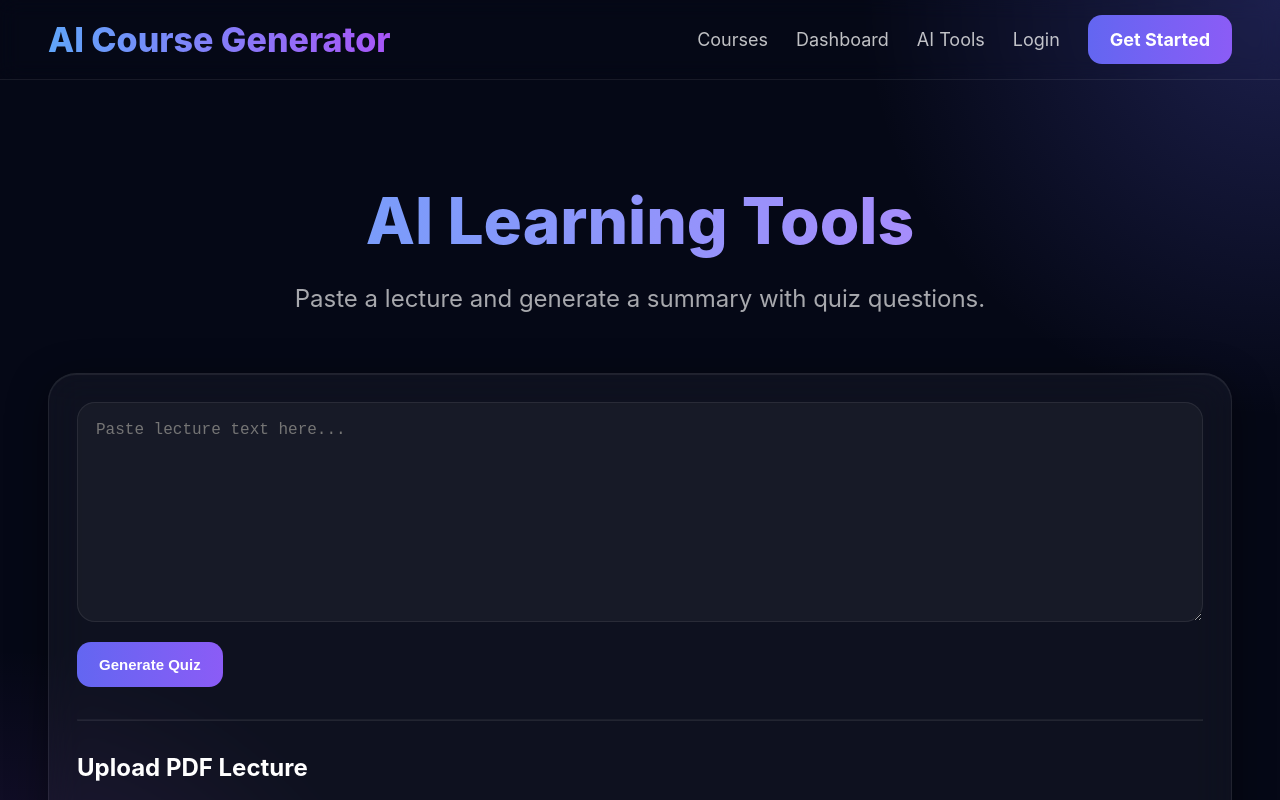
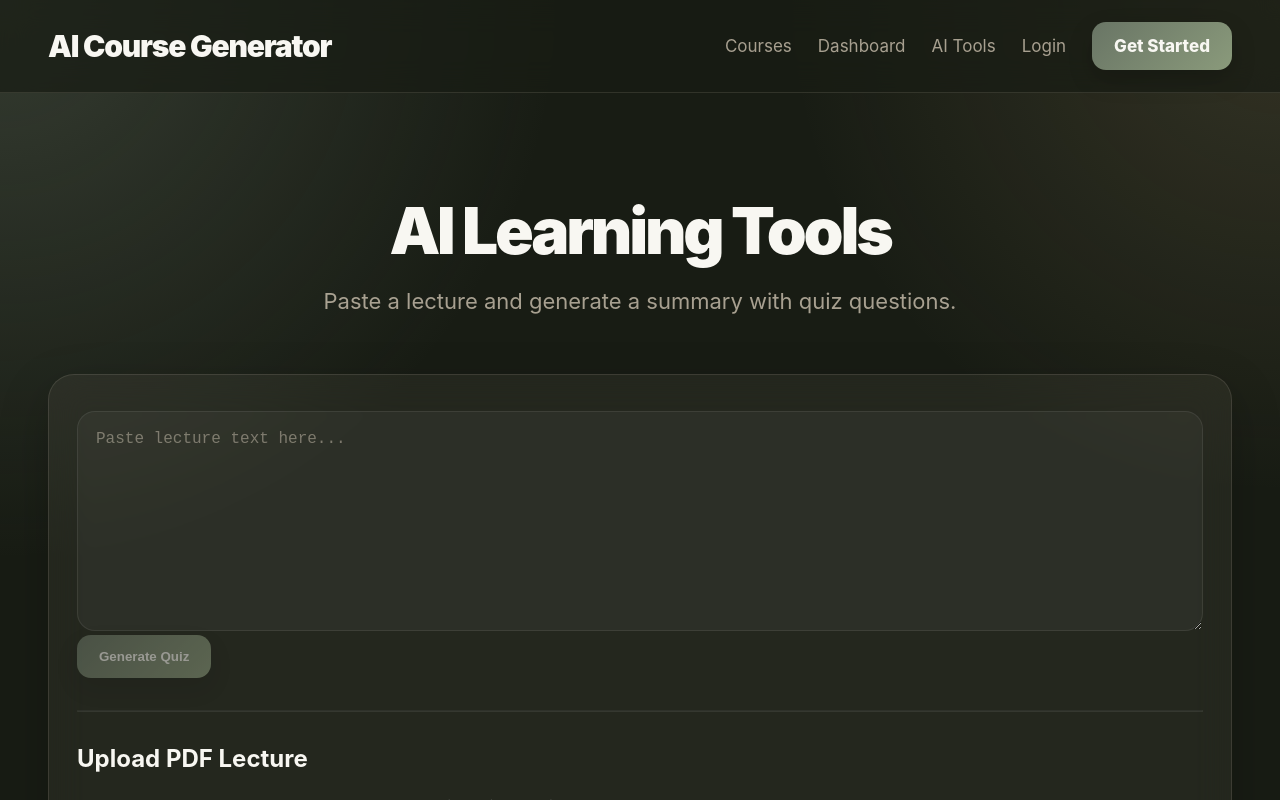
Before and after one commit to Jahon27/ai-course-generator, a React app in the folder frontend/: page /ai-tools in a window 1280 px wide. Shown: the top 800 px of the page. Built offline with nearby package versions, Linux system fonts and the light colour scheme; the HTML template or start-up script is replaced by a standard one.

Commit message:
update styles App.css

```diff
--- a/frontend/src/App.css
+++ b/frontend/src/App.css
@@ -2,17 +2,29 @@
   box-sizing: border-box;
 }
 
+:root {
+  --bg: #181c14;
+  --surface: rgba(236, 223, 204, 0.06);
+  --surface-strong: rgba(236, 223, 204, 0.09);
+  --border: rgba(236, 223, 204, 0.12);
+
+  --text: #ecdfcc;
+  --muted: rgba(236, 223, 204, 0.68);
+
+  --olive: #697565;
+  --olive-light: #8a9a7b;
+  --cream: #f8f7f2;
+  --sand: #c2a878;
+}
+
 body {
   margin: 0;
-  font-family: Inter, system-ui, sans-serif;
+  font-family: Inter, sans-serif;
   background:
-    radial-gradient(circle at top right, rgba(99,102,241,0.25), transparent 25%),
-    radial-gradient(circle at bottom left, rgba(168,85,247,0.18), transparent 25%),
-    #050816;
-
-  color: white;
-  min-height: 100vh;
-  overflow-x: hidden;
+    radial-gradient(circle at top left, rgba(105, 117, 101, 0.35), transparent 34%),
+    radial-gradient(circle at top right, rgba(194, 168, 120, 0.16), transparent 30%),
+    var(--bg);
+  color: var(--text);
 }
 
 a {
@@ -25,48 +37,60 @@ a {
 }
 
 .navbar {
-  height: 80px;
-  padding: 0 48px;
-
   display: flex;
+  justify-content: space-between;
   align-items: center;
-  justify-content: space-between;
-
-  border-bottom: 1px solid rgba(255,255,255,0.08);
-
-  backdrop-filter: blur(10px);
+  padding: 22px 48px;
+  background: rgba(24, 28, 20, 0.72);
+  border-bottom: 1px solid var(--border);
+  backdrop-filter: blur(16px);
+  position: sticky;
+  top: 0;
+  z-index: 10;
 }
 
 .logo {
-  font-size: 34px;
-  font-weight: 800;
-
-  background: linear-gradient(to right, #60a5fa, #a855f7);
-  -webkit-background-clip: text;
-  -webkit-text-fill-color: transparent;
+  font-size: 30px;
+  font-weight: 900;
+  color: var(--cream);
+  letter-spacing: -0.04em;
 }
 
 .nav-links {
   display: flex;
-  gap: 28px;
+  gap: 26px;
   align-items: center;
-
-  color: rgba(255,255,255,0.75);
-  font-size: 18px;
+  color: var(--muted);
+  font-size: 17px;
 }
 
 .nav-links a:hover {
-  color: white;
+  color: var(--cream);
 }
 
-.nav-button {
+.nav-button,
+button {
+  border: none;
+  background: linear-gradient(135deg, var(--olive), var(--olive-light));
+  color: var(--cream);
   padding: 14px 22px;
   border-radius: 14px;
+  font-weight: 800;
+  cursor: pointer;
+  transition: 0.2s ease;
+  box-shadow: 0 10px 24px rgba(0, 0, 0, 0.18);
+}
 
-  background: linear-gradient(to right, #6366f1, #8b5cf6);
+button:hover,
+.nav-button:hover {
+  transform: translateY(-2px);
+  opacity: 0.94;
+}
 
-  color: white;
-  font-weight: 700;
+button:disabled {
+  opacity: 0.55;
+  cursor: not-allowed;
+  transform: none;
 }
 
 .main {
@@ -77,175 +101,148 @@ a {
 
 .page-title {
   font-size: clamp(42px, 5vw, 64px);
-
-  font-weight: 800;
-
+  font-weight: 900;
   text-align: center;
-
   margin-bottom: 20px;
-
-  line-height: 1.2;
-
-  background: linear-gradient(to right, #60a5fa, #c084fc);
-  -webkit-background-clip: text;
-  -webkit-text-fill-color: transparent;
+  line-height: 1.1;
+  letter-spacing: -0.05em;
+  color: var(--cream);
 }
 
 .page-subtitle {
   text-align: center;
-  color: rgba(255,255,255,0.65);
-  font-size: 24px;
-
+  color: var(--muted);
+  font-size: 22px;
   margin-bottom: 60px;
 }
 
 .card-grid {
   display: grid;
-
   grid-template-columns: repeat(auto-fit, minmax(320px, 1fr));
-
   gap: 28px;
 }
 
+.card,
+.form-card {
+  background: var(--surface);
+  border: 1px solid var(--border);
+  border-radius: 26px;
+  padding: 28px;
+  backdrop-filter: blur(18px);
+  box-shadow: 0 18px 50px rgba(0, 0, 0, 0.22);
+}
+
 .card {
-  background: rgba(255,255,255,0.04);
-
-  border: 1px solid rgba(255,255,255,0.08);
-
-  backdrop-filter: blur(18px);
-
-  border-radius: 28px;
-
-  padding: 28px;
-
-  box-shadow:
-    0 10px 40px rgba(0,0,0,0.45),
-    inset 0 1px 1px rgba(255,255,255,0.08);
-
   transition: 0.25s ease;
 }
 
 .card:hover {
-  transform: translateY(-6px);
-
-  border-color: rgba(139,92,246,0.35);
+  transform: translateY(-4px);
+  border-color: rgba(138, 154, 123, 0.5);
 }
 
 .card h2,
 .card h3 {
   margin-top: 0;
+  color: var(--cream);
+}
+
+.card p {
+  color: var(--muted);
+  line-height: 1.7;
 }
 
 .badge {
-  display: inline-block;
-
+  display: inline-flex;
   padding: 8px 14px;
-
   border-radius: 999px;
-
-  margin-right: 10px;
-  margin-bottom: 16px;
-
-  background: rgba(99,102,241,0.18);
-
-  border: 1px solid rgba(99,102,241,0.35);
-
-  color: #c4b5fd;
-
+  background: rgba(105, 117, 101, 0.22);
+  border: 1px solid rgba(138, 154, 123, 0.35);
+  color: #dfe8d2;
   font-size: 14px;
-  font-weight: 700;
-}
-
-button {
-  border: none;
-
-  padding: 14px 22px;
-
-  border-radius: 14px;
-
-  margin-top: 16px;
-
-  background: linear-gradient(to right, #6366f1, #8b5cf6);
-
-  color: white;
-
-  font-size: 15px;
-  font-weight: 700;
-
-  cursor: pointer;
-
-  transition: 0.2s ease;
-}
-
-button:hover {
-  transform: scale(1.03);
+  font-weight: 800;
+  margin-right: 8px;
+  margin-bottom: 12px;
 }
 
 .form-card {
   max-width: 480px;
-
   margin: auto;
-
-  background: rgba(255,255,255,0.05);
-
-  border: 1px solid rgba(255,255,255,0.08);
-
-  backdrop-filter: blur(18px);
-
-  border-radius: 28px;
-
-  padding: 36px;
-
-  box-shadow:
-    0 10px 40px rgba(0,0,0,0.45);
 }
 
 .form-card h1 {
   margin-top: 0;
-
   margin-bottom: 24px;
-
   font-size: 42px;
+  color: var(--cream);
 }
 
-input {
+input,
+textarea {
   width: 100%;
-
-  padding: 16px;
-
-  margin-bottom: 18px;
-
+  padding: 15px 16px;
   border-radius: 14px;
-
-  border: 1px solid rgba(255,255,255,0.08);
-
-  background: rgba(255,255,255,0.04);
-
-  color: white;
-
-  font-size: 16px;
+  border: 1px solid var(--border);
+  background: rgba(236, 223, 204, 0.05);
+  color: var(--cream);
+  margin-top: 8px;
+  outline: none;
 }
 
-input::placeholder {
-  color: rgba(255,255,255,0.35);
+input:focus,
+textarea:focus {
+  border-color: var(--olive-light);
+  box-shadow: 0 0 0 4px rgba(138, 154, 123, 0.14);
+}
+
+input::placeholder,
+textarea::placeholder {
+  color: rgba(236, 223, 204, 0.42);
 }
 
 .progress-bar {
   height: 14px;
-
-  background: rgba(255,255,255,0.08);
-
+  background: rgba(236, 223, 204, 0.1);
   border-radius: 999px;
-
   overflow: hidden;
-
   margin-top: 18px;
 }
 
 .progress-fill {
   height: 100%;
+  background: linear-gradient(90deg, var(--olive-light), var(--sand));
+  border-radius: inherit;
+}
 
-  background: linear-gradient(to right, #6366f1, #a855f7);
+.enrolled-badge {
+  display: inline-flex;
+  align-items: center;
+  justify-content: center;
+  padding: 12px 18px;
+  border-radius: 999px;
+  background: rgba(105, 117, 101, 0.24);
+  border: 1px solid rgba(138, 154, 123, 0.45);
+  color: #dfe8d2;
+  font-weight: 800;
+  width: fit-content;
+}
+
+.lesson-content {
+  color: var(--text);
+}
+
+.lesson-content h1,
+.lesson-content h2,
+.lesson-content h3 {
+  color: var(--cream);
+}
+
+.lesson-content pre {
+  background: rgba(0, 0, 0, 0.22);
+  border: 1px solid var(--border);
+  padding: 18px;
+  border-radius: 16px;
+  overflow-x: auto;
 }
 
 #root {
@@ -255,18 +252,24 @@ input::placeholder {
   width: 100% !important;
 }
 
-.enrolled-badge {
-  display: inline-flex;
-  align-items: center;
-  justify-content: center;
-  padding: 12px 18px;
-  border-radius: 999px;
+@media (max-width: 768px) {
+  .navbar {
+    padding: 18px 22px;
+    flex-direction: column;
+    gap: 18px;
+  }
 
-  background: rgba(34, 197, 94, 0.16);
-  border: 1px solid rgba(34, 197, 94, 0.35);
+  .nav-links {
+    flex-wrap: wrap;
+    justify-content: center;
+    gap: 16px;
+  }
 
-  color: #86efac;
-  font-weight: 700;
+  .main {
+    padding: 36px 20px;
+  }
 
-  width: fit-content;
+  .page-subtitle {
+    font-size: 18px;
+  }
 }
```
